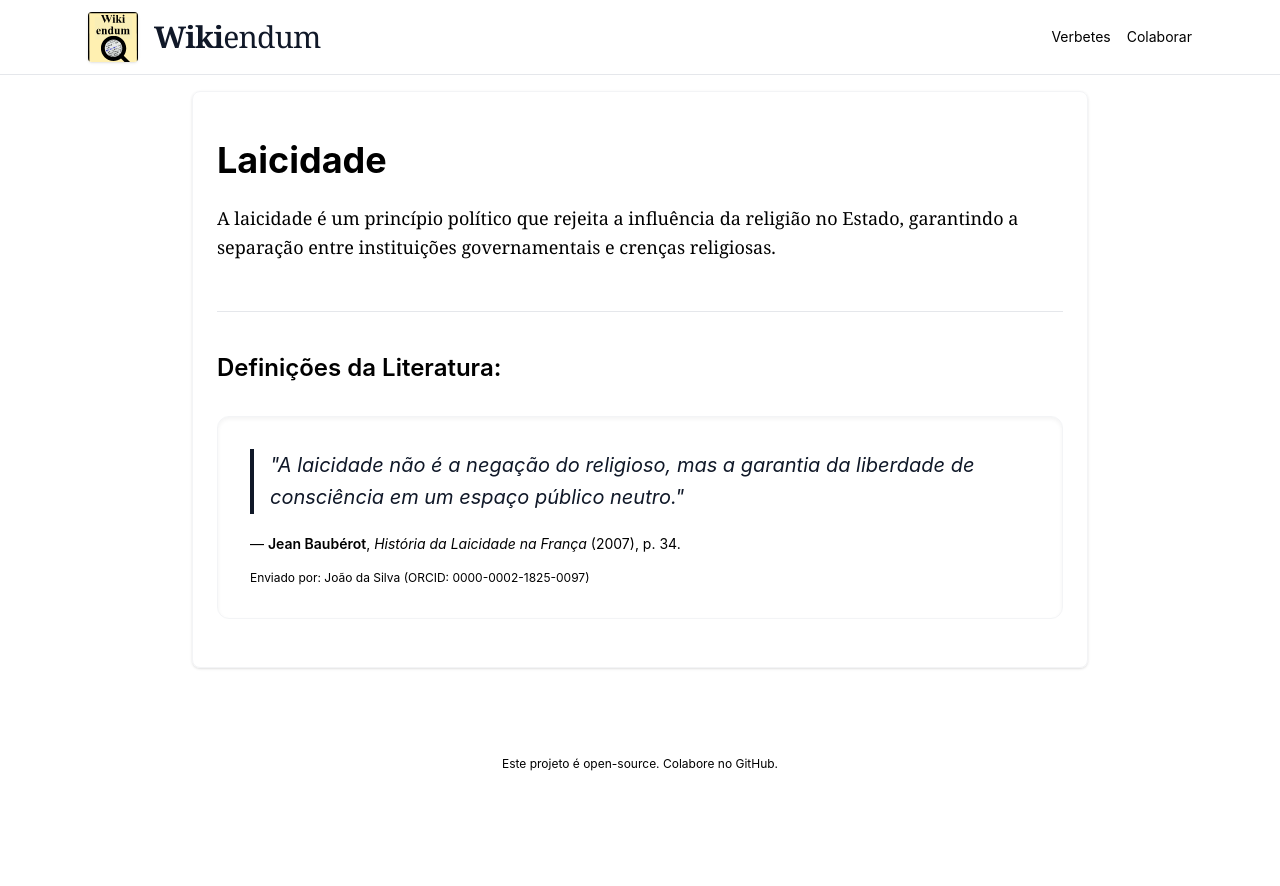
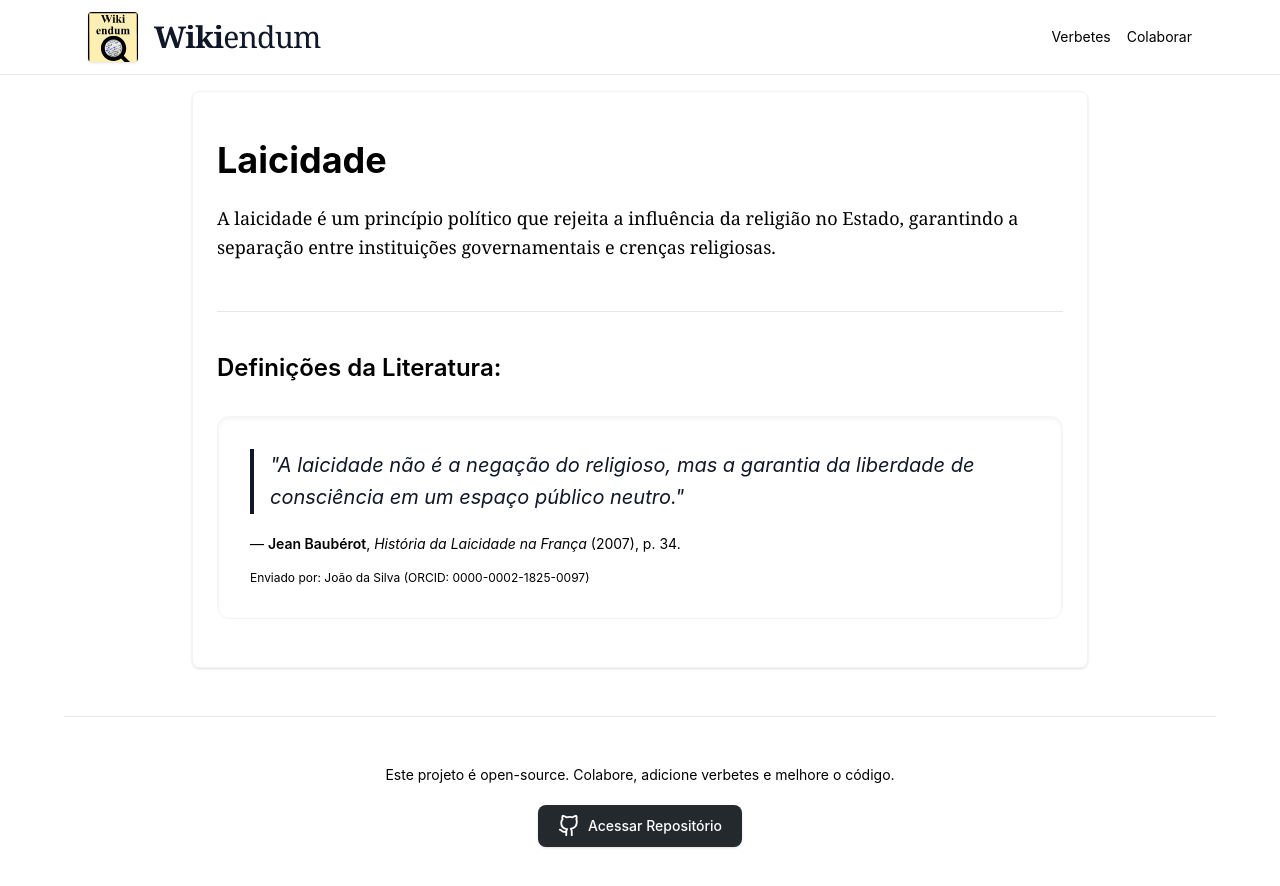
Before and after one commit to Wennington123/Wikiendum, a Next.js app: page /termo/laicidade in a window 1280 px wide. Shown: the top 886 px of the page. Before the commit the page ends 820 px from the top, so only its background shows below. Built offline with nearby package versions, Linux system fonts and the light colour scheme.

Commit message:
footernew2

```diff
--- a/app/termo/[slug]/page.tsx
+++ b/app/termo/[slug]/page.tsx
@@ -63,8 +63,22 @@ export default async function TermoPage({ params }: { params: Promise<{ slug: st
         </div>
       </main>
 
-      <footer className="py-12 px-6 max-w-6xl mx-auto text-xs text-wiki-text-secondary font-sans mt-10 text-center">
-        Este projeto é open-source. Colabore no GitHub.
+      {/* NOVO FOOTER COM GITHUB */}
+      <footer className="py-12 px-6 max-w-6xl mx-auto text-sm text-wiki-text-secondary font-sans mt-12 border-t border-gray-200 flex flex-col items-center justify-center gap-5">
+        <p>Este projeto é open-source. Colabore, adicione verbetes e melhore o código.</p>
+        <a
+          href="https://github.com/Wennington123/Wikiendum"
+          target="_blank"
+          rel="noopener noreferrer"
+          className="flex items-center gap-2 px-5 py-2.5 bg-[#24292e] text-white rounded-lg hover:bg-[#1b1f23] transition-colors shadow-sm font-medium"
+        >
+          {/* Ícone SVG oficial do GitHub */}
+          <svg viewBox="0 0 24 24" width="22" height="22" stroke="currentColor" strokeWidth="2" fill="none" strokeLinecap="round" strokeLinejoin="round">
+            <path d="M15 22v-4a4.8 4.8 0 0 0-1-3.02c3.14-.35 6.44-1.54 6.44-7A5.44 5.44 0 0 0 20 4.77 5.07 5.07 0 0 0 19.91 1S18.73.65 16 2.48a13.38 13.38 0 0 0-7 0C6.27.65 5.09 1 5.09 1A5.07 5.07 0 0 0 5 4.77a5.44 5.44 0 0 0-1.5 3.78c0 5.42 3.3 6.61 6.44 7A4.8 4.8 0 0 0 9 18v4"></path>
+            <path d="M9 18c-4.51 2-5-2-7-2"></path>
+          </svg>
+          Acessar Repositório
+        </a>
       </footer>
     </div>
   );
```
